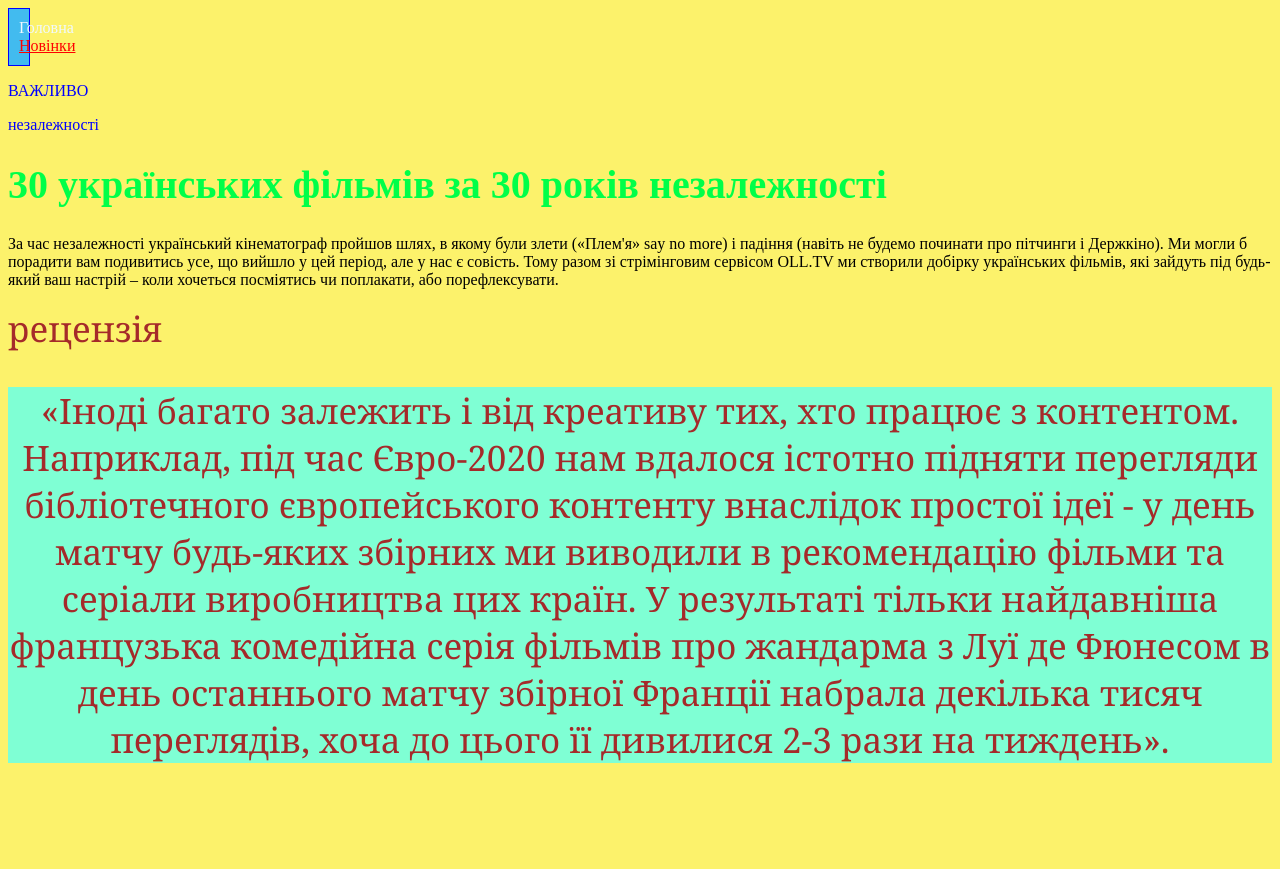
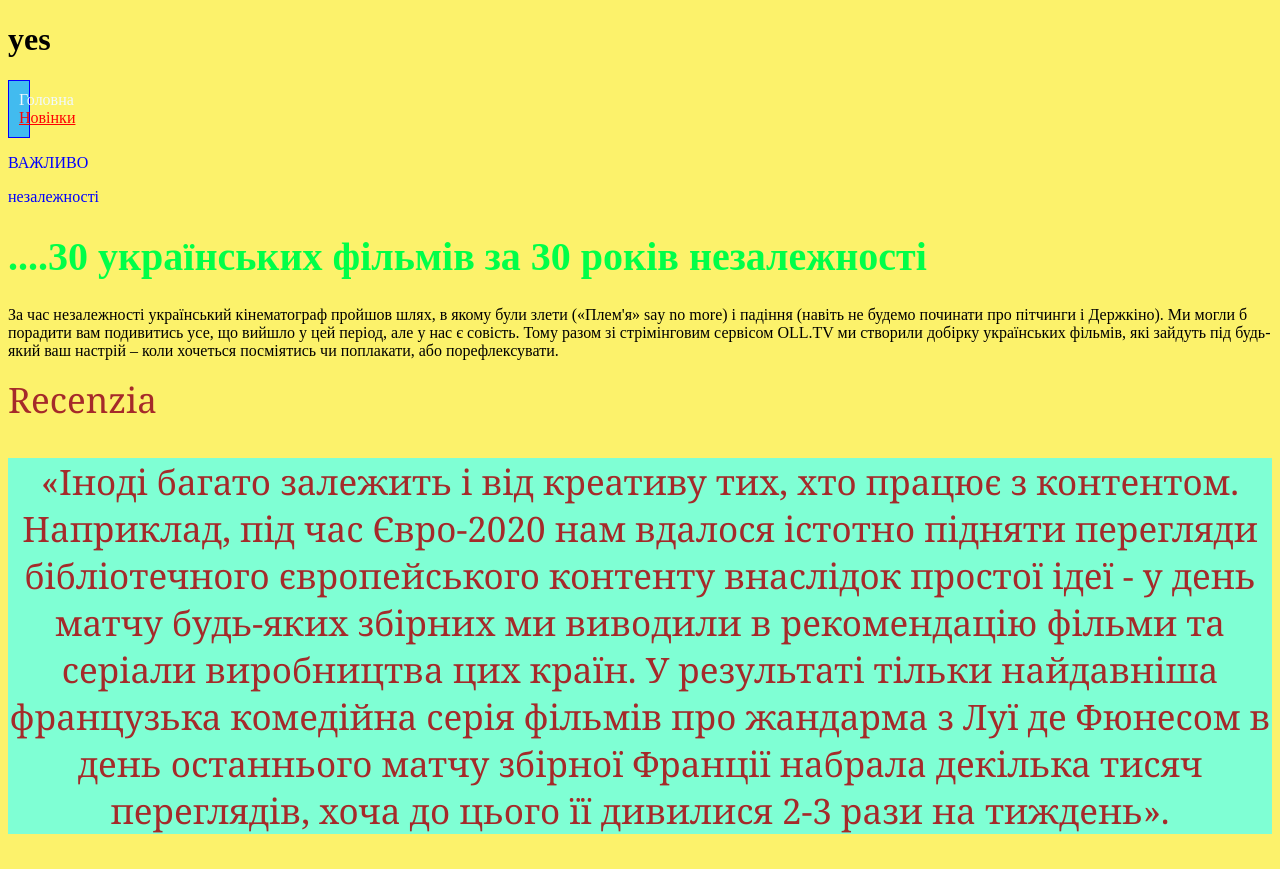
Before and after one commit to olenaklyop/lesson5, a plain HTML site: page index.html in a window 1280 px wide. Before the commit the page ends 800 px from the top, so only its background shows below. Drawn offline with Linux system fonts and the light colour scheme; files whose address does not match are found by name.

Commit message:
str23помилка

```diff
--- a/index.html
+++ b/index.html
@@ -10,6 +10,7 @@
 </head>
 
 <body>
+    <h1>yes</h1>
     <div class="teg">
         <a id="apostrof" href="#" title="дивимось" target="_blank">Головна</a>
         <a href="#" title="дивимось" target="_blank">Новінки</a>
@@ -19,7 +20,7 @@
             <span>Важливо</span>
         </p>
         <p class="parent">незалежності
-        <h1 class="child">30 українських фільмів за 30 років незалежності</h1>
+        <h1 class="child">....30 українських фільмів за 30 років незалежності</h1>
         За час незалежності український кінематограф пройшов шлях, в якому були
         злети («Плем'я» say no more) і падіння (навіть не будемо починати про пітчинги і Держкіно). Ми могли б порадити
         вам
@@ -30,8 +31,7 @@
         </p>
     </div>
     <div class="divan">
-
-        рецензія
+        Recenzia
         <p class="divan-paragraf">
             «Іноді багато залежить і від креативу тих, хто працює з контентом. Наприклад, під час Євро-2020 нам вдалося
             істотно
```
